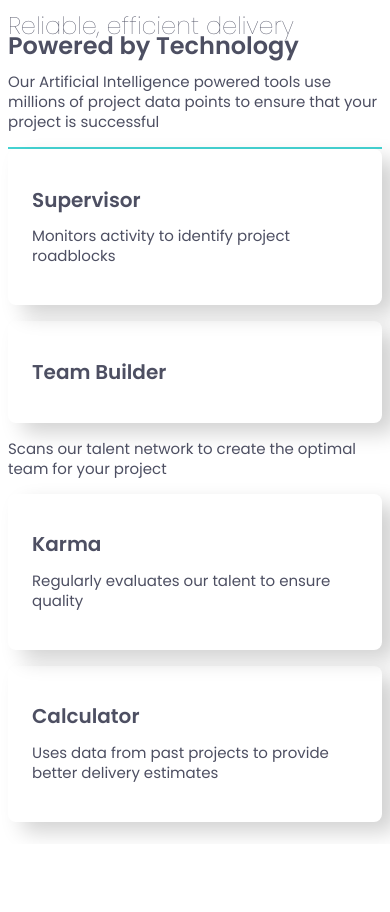
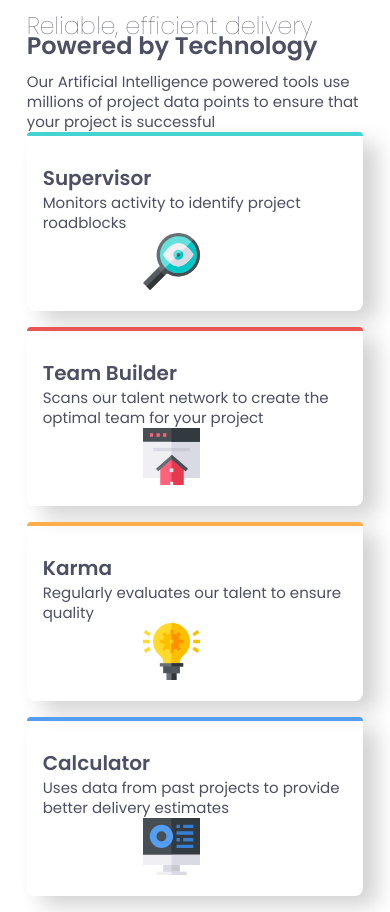
Before and after one commit to alfonso-ramos/four-card-featured-section, a plain HTML site: page index.html in a window 390 px wide. Before the commit the page ends 844 px from the top, so only its background shows below. Drawn offline with Linux system fonts and the light colour scheme.

Commit message:
[ADD] maquetadas las versiones de mobile y desktop, falta pulir los estilos

```diff
--- a/index.html
+++ b/index.html
@@ -23,6 +23,7 @@
     <title>Frontend Mentor | Four card feature section</title>
   </head>
   <body>
+    <div class="container">
       <h1>
         Reliable, efficient delivery
         <strong>Powered by Technology</strong>
@@ -33,30 +34,54 @@
         points to ensure that your project is successful
       </p>
 
+      <div class="card-container">
+        <div class="card card1">
+          <div class="color-line1"></div>
+          <div class="card-content">
             <div>
-      <div class="color-line"></div>
-      <div class="card">
               <h2>Supervisor</h2>
-
               <p>Monitors activity to identify project roadblocks</p>
             </div>
-      <div class="card">
+            <img class="card-image" src="images/icon-supervisor.svg" alt="" />
+          </div>
+        </div>
+        <div class="card card2">
+          <div class="color-line2"></div>
+          <div class="card-content">
+            <div>
               <h2>Team Builder</h2>
-      </div>
-
               <p>
-        Scans our talent network to create the optimal team for your project
+                Scans our talent network to create the optimal team for your
+                project
               </p>
             </div>
-    <div class="card">
+            <img class="card-image" src="images/icon-team-builder.svg" alt="" />
+          </div>
+        </div>
+        <div class="card card3">
+          <div class="color-line3"></div>
+          <div class="card-content">
+            <div>
               <h2>Karma</h2>
-
               <p>Regularly evaluates our talent to ensure quality</p>
             </div>
-    <div class="card">
+            <img class="card-image" src="images/icon-karma.svg" alt="" />
+          </div>
+        </div>
+        <div class="card card4">
+          <div class="color-line4"></div>
+          <div class="card-content">
+            <div>
               <h2>Calculator</h2>
-
-      <p>Uses data from past projects to provide better delivery estimates</p>
+              <p>
+                Uses data from past projects to provide better delivery
+                estimates
+              </p>
+            </div>
+            <img class="card-image" src="images/icon-calculator.svg" alt="" />
+          </div>
+        </div>
+      </div>
     </div>
   </body>
 </html>
--- a/style/main.css
+++ b/style/main.css
@@ -35,17 +35,18 @@ body {
 a {
     text-decoration: none;
 }
-
 h1 {
     font-weight: 100;
     font-size: 2.4rem;
     color: var(--gray);
+    margin-bottom: 1.6rem;
 }
 
 h2 {
     font-weight: 600;
     font-size: 2rem;
     color: var(--gray);
+    margin: 1.6rem 0 .5rem 0;
 }
 
 strong {
@@ -55,23 +56,77 @@ strong {
 p {
     font-size: 1.5rem;
     color: var(--gray);
+    margin: 0;
 }
 
 img {
-    max-width: 100%;
+
+
 }
 
-.card {
+.card{
     min-width: 33.1rem;
     border-radius: .8rem;
-    padding: 2.4rem;
-    margin-bottom: 1.6rem;
-    box-shadow: 14px 10px 21px 0px rgba(0,0,0,0.18);
+    margin-bottom: 1.6rem;box-shadow: 14px 10px 21px 0px rgba(0,0,0,0.18);
     -webkit-box-shadow: 14px 10px 21px 0px rgba(0,0,0,0.18);
     -moz-box-shadow: 14px 10px 21px 0px rgba(0,0,0,0.18);
 }
-.color-line{
+.color-line1{
     background-color: var(--turquoise);
-    height: 2px;
+    height: 4px;
     width: 100%;
+    border-radius: .8rem .8rem 0 0;
 }
+.color-line2{
+    background-color: var(--red);
+    height: 4px;
+    width: 100%;
+    border-radius: .8rem .8rem 0 0;
+}
+.color-line3{
+    background-color: var(--yellow);
+    height: 4px;
+    width: 100%;
+    border-radius: .8rem .8rem 0 0;
+}
+.color-line4{
+    background-color: var(--blue);
+    height: 4px;
+    width: 100%;
+    border-radius: .8rem .8rem 0 0;
+}
+.card-content{
+    padding: 1.6rem;
+}
+.card-image{
+    width: 5.7rem;
+    height: 5.7rem;
+    margin-left: 10rem;
+}
+
+@media (min-width: 1024px){
+    .card1{
+        grid-area: first;
+    }
+    .card2{
+        grid-area: second;
+    }
+    .card3{
+        grid-area: thirth;
+    }
+    .card4{
+        grid-area: fourth;
+    }
+    .card-container{
+        display: grid;
+        grid-template-columns: repeat(3, 1fr);
+        grid-template-rows: repeat(4, 1fr);
+        grid-template-areas:
+        ". second ."
+        "first second fourth"
+        "first thirth fourth"
+        ". thirth ."
+        ;
+        gap: 1.6rem;
+    }
+}
```
Lines whose indentation alone changed are shown as unchanged.
